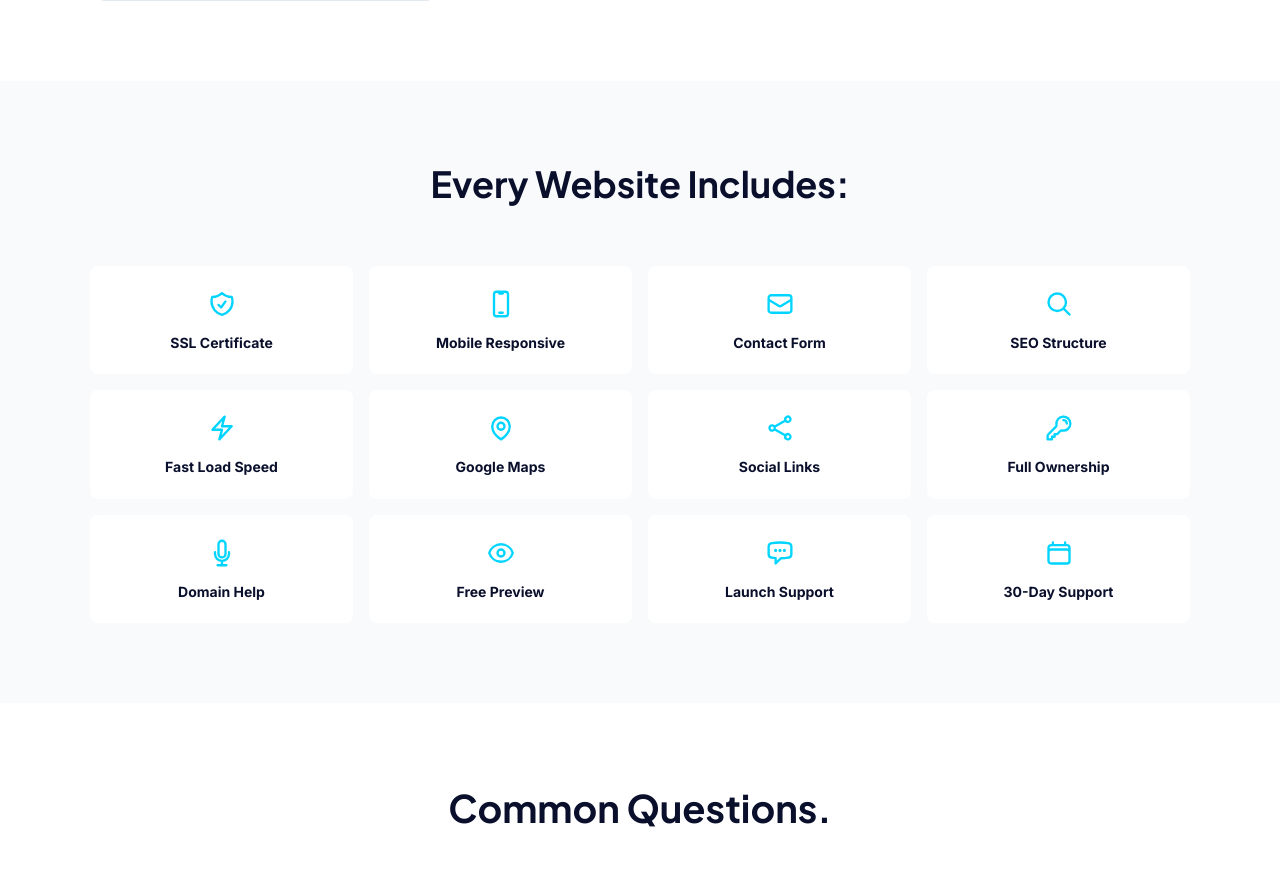
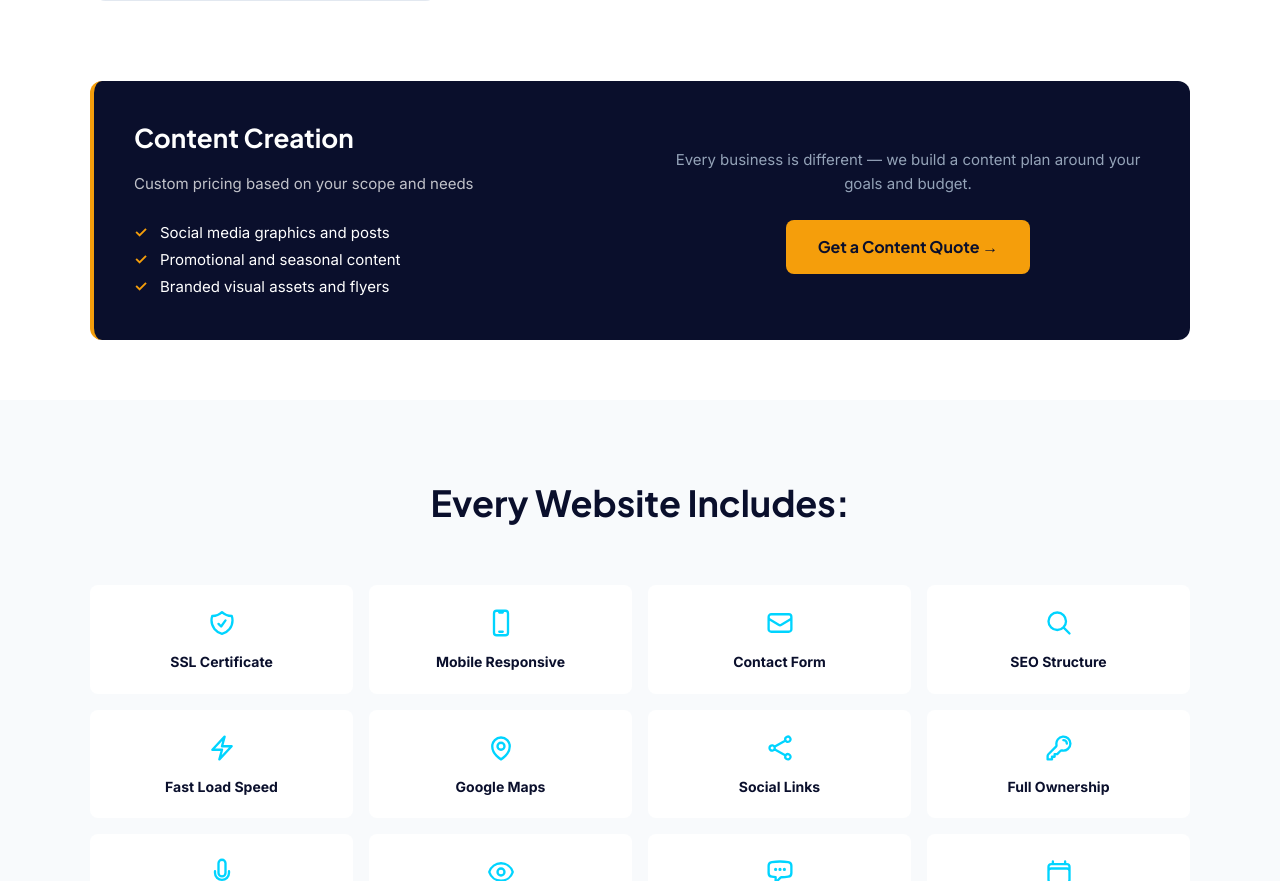
Before and after one commit to lkbrmarketing-coder/lkbr-marketing-site-v2, a plain HTML site: page pricing.html in a window 1280 px wide. Shown: the part 1543-2424 px from the top of the page. Drawn offline with Linux system fonts and the light colour scheme.

Commit message:
Add content creation card to pricing page

```diff
--- a/pricing.html
+++ b/pricing.html
@@ -141,6 +141,25 @@
         <a href="contact.html" class="card-btn card-btn-gold">Add Maintenance</a>
       </div>
 
+    </div>
+  </section>
+
+  <!-- CONTENT CREATION CARD -->
+  <section class="section-content-creation">
+    <div class="content-creation-card fade-in">
+      <div class="cc-left">
+        <h3 class="cc-headline">Content Creation</h3>
+        <p class="cc-subtext">Custom pricing based on your scope and needs</p>
+        <ul class="cc-list">
+          <li>Social media graphics and posts</li>
+          <li>Promotional and seasonal content</li>
+          <li>Branded visual assets and flyers</li>
+        </ul>
+      </div>
+      <div class="cc-right">
+        <p class="cc-note">Every business is different &mdash; we build a content plan around your goals and budget.</p>
+        <a href="contact.html" class="cc-btn">Get a Content Quote &rarr;</a>
+      </div>
     </div>
   </section>
 
--- a/style.css
+++ b/style.css
@@ -1692,6 +1692,96 @@ h1, h2, h3, h4 {
 
 .card-btn-gold:hover {
   background: #d97706;
+}
+
+/* ============================================================
+   Content Creation Card (Pricing Page)
+   ============================================================ */
+.section-content-creation {
+  background: var(--white);
+  padding: 0 24px 60px;
+}
+
+.content-creation-card {
+  max-width: var(--max-width);
+  margin: 0 auto;
+  background: #0a0f2c;
+  border-radius: 12px;
+  padding: 40px;
+  border-left: 4px solid #f59e0b;
+  display: grid;
+  grid-template-columns: 1fr 1fr;
+  gap: 48px;
+  align-items: center;
+}
+
+.cc-headline {
+  font-family: var(--font-heading);
+  font-size: 26px;
+  font-weight: 700;
+  color: var(--white);
+  margin-bottom: 8px;
+}
+
+.cc-subtext {
+  color: rgba(255, 255, 255, 0.75);
+  font-size: 15px;
+  line-height: 1.5;
+  margin-bottom: 24px;
+}
+
+.cc-list {
+  list-style: none;
+  padding: 0;
+  margin: 0;
+}
+
+.cc-list li {
+  color: var(--white);
+  font-size: 15px;
+  line-height: 1.8;
+  padding-left: 26px;
+  position: relative;
+}
+
+.cc-list li::before {
+  content: '\2713';
+  color: #f59e0b;
+  font-weight: 700;
+  position: absolute;
+  left: 0;
+}
+
+.cc-right {
+  display: flex;
+  flex-direction: column;
+  align-items: center;
+  text-align: center;
+  gap: 24px;
+}
+
+.cc-note {
+  color: #94a3b8;
+  font-size: 15px;
+  line-height: 1.6;
+}
+
+.cc-btn {
+  display: inline-block;
+  background: #f59e0b;
+  color: #0a0f2c;
+  font-family: var(--font-heading);
+  font-weight: 700;
+  font-size: 16px;
+  padding: 14px 32px;
+  border-radius: 8px;
+  text-decoration: none;
+  transition: opacity 0.2s;
+  white-space: nowrap;
+}
+
+.cc-btn:hover {
+  opacity: 0.88;
 }
 
 /* ============================================================
@@ -2233,6 +2323,12 @@ h1, h2, h3, h4 {
    Responsive — 768px
    ============================================================ */
 @media (max-width: 768px) {
+  .content-creation-card {
+    grid-template-columns: 1fr;
+    gap: 32px;
+    border-left: none;
+    border-top: 4px solid #f59e0b;
+  }
   :root {
     --section-padding: 48px 20px;
   }
```
